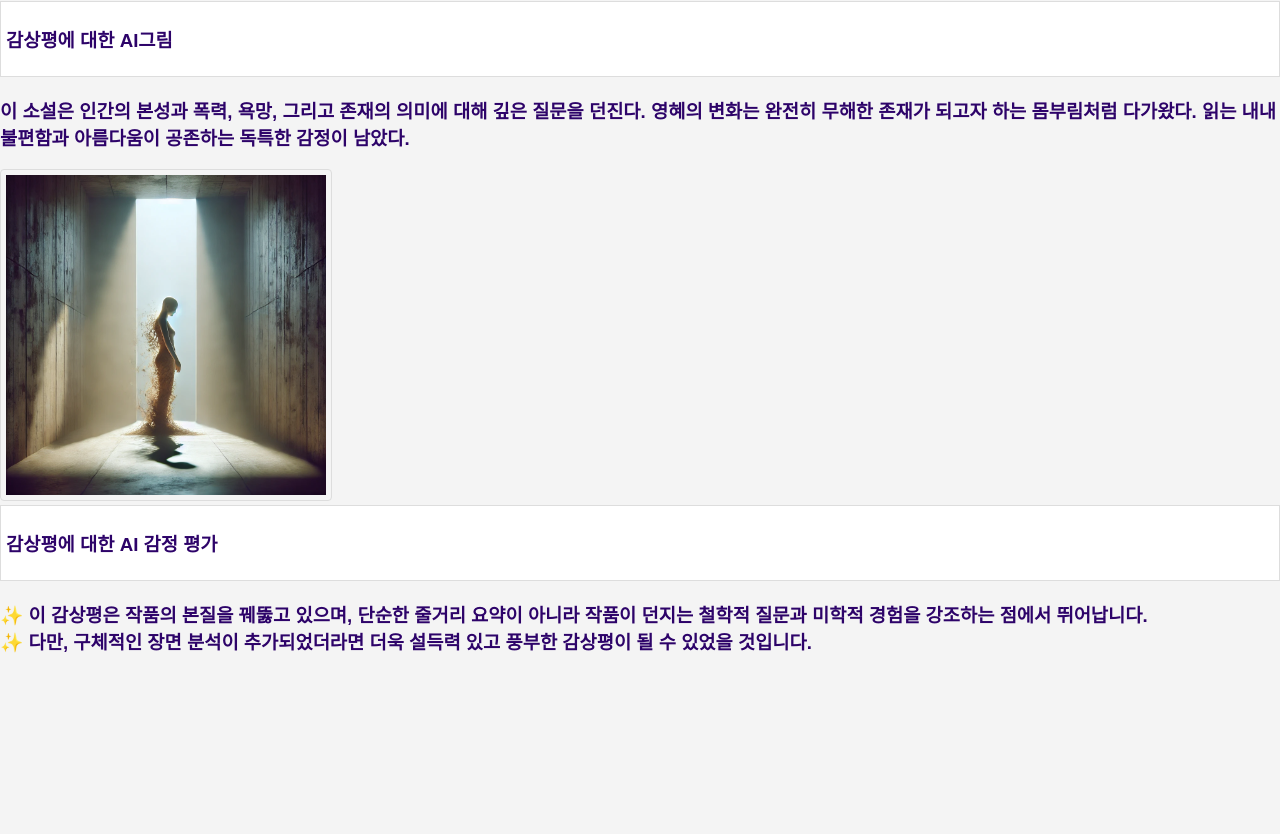
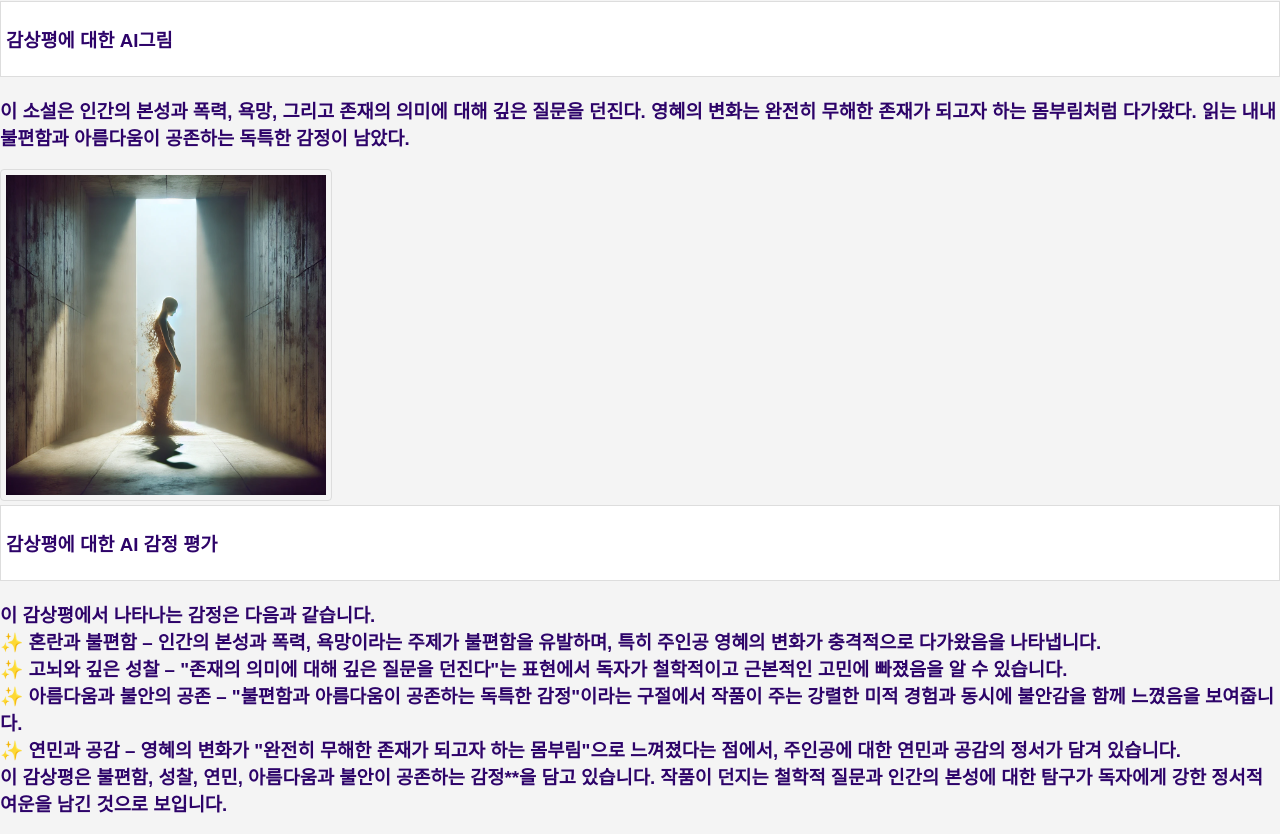
Before and after one commit to s-d-yi/BookLog, a plain HTML site: page vegan.html in a window 1280 px wide. Shown: the part 370-1204 px from the top of the page. Before the commit the page ends 1042 px from the top, so only its background shows below. Drawn offline with Linux system fonts and the light colour scheme.

Commit message:
vegan.html

```diff
--- a/vegan.html
+++ b/vegan.html
@@ -21,9 +21,12 @@
     </h3>
     <img src="vegan.webp" alt=채식주의자">
     <li><h3>감상평에 대한 AI 감정 평가</h3></li>
-    <h3>
-&#10024; 이 감상평은 작품의 본질을 꿰뚫고 있으며, 단순한 줄거리 요약이 아니라 작품이 던지는 철학적 질문과 미학적 경험을 강조하는 점에서 뛰어납니다.<br>
-&#10024; 다만, 구체적인 장면 분석이 추가되었더라면 더욱 설득력 있고 풍부한 감상평이 될 수 있었을 것입니다.<br>
+    <h3>이 감상평에서 나타나는 감정은 다음과 같습니다.<br>
+&#10024; 혼란과 불편함 – 인간의 본성과 폭력, 욕망이라는 주제가 불편함을 유발하며, 특히 주인공 영혜의 변화가 충격적으로 다가왔음을 나타냅니다.<br>
+&#10024; 고뇌와 깊은 성찰 – "존재의 의미에 대해 깊은 질문을 던진다"는 표현에서 독자가 철학적이고 근본적인 고민에 빠졌음을 알 수 있습니다.<br>
+&#10024; 아름다움과 불안의 공존 – "불편함과 아름다움이 공존하는 독특한 감정"이라는 구절에서 작품이 주는 강렬한 미적 경험과 동시에 불안감을 함께 느꼈음을 보여줍니다.<br>
+&#10024; 연민과 공감 – 영혜의 변화가 "완전히 무해한 존재가 되고자 하는 몸부림"으로 느껴졌다는 점에서, 주인공에 대한 연민과 공감의 정서가 담겨 있습니다.<br>
+이 감상평은 불편함, 성찰, 연민, 아름다움과 불안이 공존하는 감정**을 담고 있습니다. 작품이 던지는 철학적 질문과 인간의 본성에 대한 탐구가 독자에게 강한 정서적 여운을 남긴 것으로 보입니다.<br>
     </h3>
 </ul>
 
```
